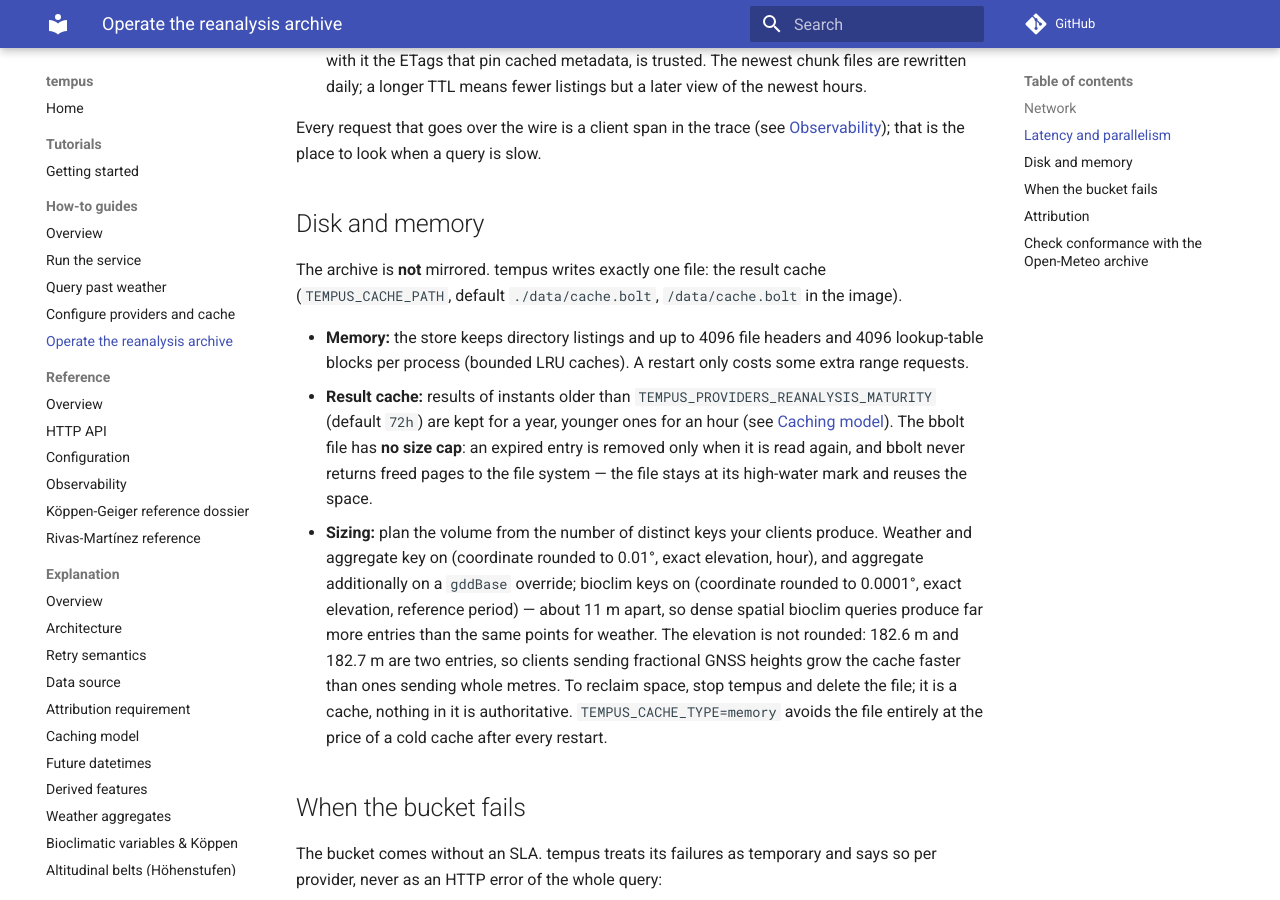
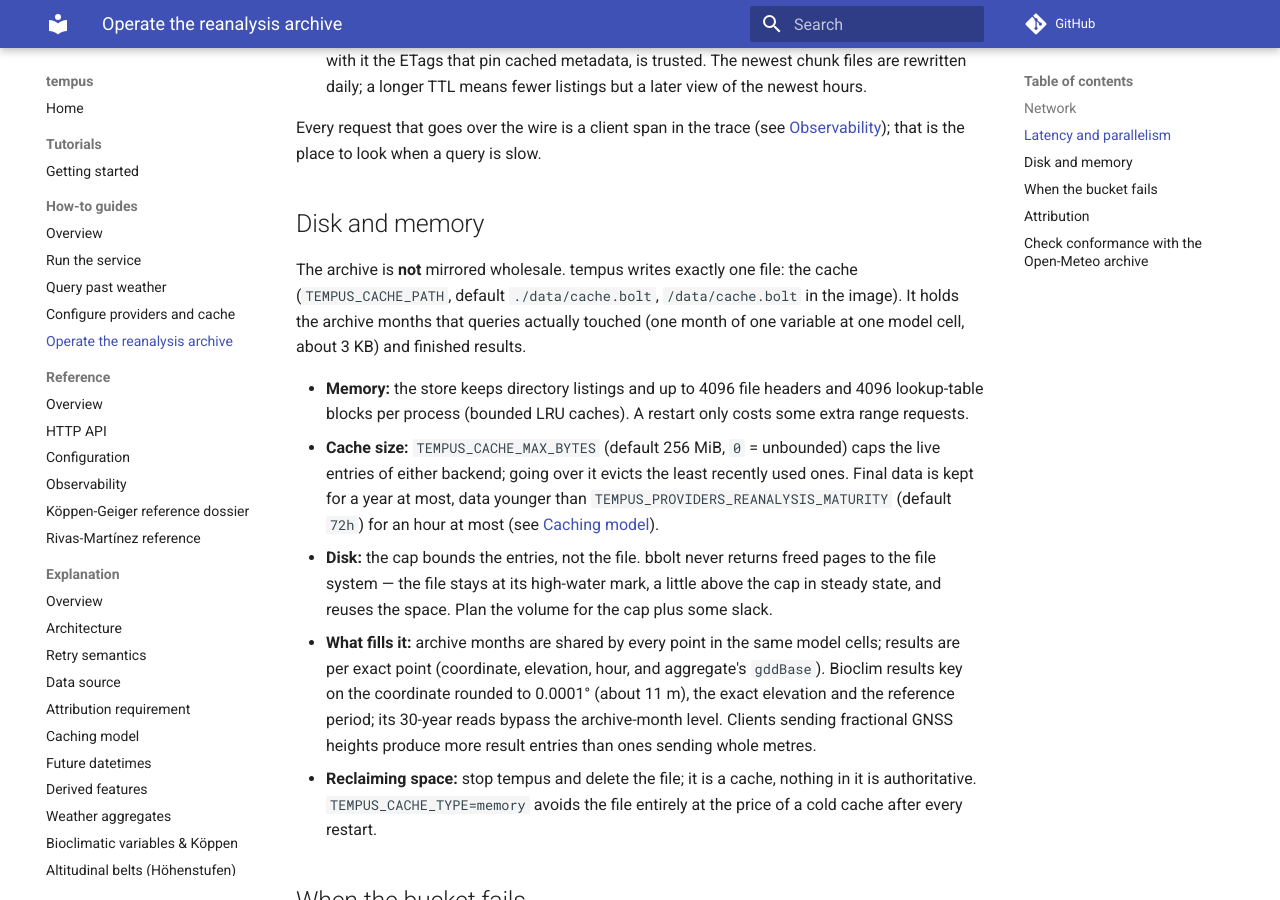
Before and after one commit to jobrunner/tempus, an MkDocs documentation site: the page built from docs/how-to/operate-reanalysis.md, in a window 1280 px wide and 900 px high, scrolled down 1459 px. Built offline with MkDocs 1.6.1 and Material for MkDocs 9.7.7, drawn with Linux system fonts in a browser that asks for light colours; comment, search, counter and statistics services are not loaded.

Commit message:
docs: describe the cache cap and archive-month cache in the operations guide
Claude-Session: https://claude.ai/code/session_015iSEsXQgepnVboSk8mtxVa

```diff
--- a/docs/how-to/operate-reanalysis.md
+++ b/docs/how-to/operate-reanalysis.md
@@ -65,31 +65,32 @@ the place to look when a query is slow.
 
 ## Disk and memory
 
-The archive is **not** mirrored. tempus writes exactly one file: the result
+The archive is **not** mirrored wholesale. tempus writes exactly one file: the
 cache (`TEMPUS_CACHE_PATH`, default `./data/cache.bolt`, `/data/cache.bolt` in
-the image).
+the image). It holds the archive months that queries actually touched (one
+month of one variable at one model cell, about 3 KB) and finished results.
 
 - **Memory:** the store keeps directory listings and up to 4096 file headers
-  and 4096 lookup-table blocks per process (bounded LRU caches). A restart only costs some
-  extra range requests.
-- **Result cache:** results of instants older than
-  `TEMPUS_PROVIDERS_REANALYSIS_MATURITY` (default `72h`) are kept for a year,
-  younger ones for an hour (see [Caching model](../explanation/caching.md)).
-  The bbolt file has **no size cap**: an expired entry is removed only when it
-  is read again, and bbolt never returns freed pages to the file system — the
-  file stays at its high-water mark and reuses the space.
-- **Sizing:** plan the volume from the number of distinct keys your clients
-  produce. Weather and aggregate key on (coordinate rounded to 0.01°, exact
-  elevation, hour), and aggregate additionally on a `gddBase` override;
-  bioclim keys on (coordinate rounded to 0.0001°, exact elevation, reference
-  period) — about 11 m apart, so dense spatial bioclim queries produce far
-  more entries than the same points for weather. The elevation is not
-  rounded: 182.6 m and 182.7 m are two entries, so clients sending
-  fractional GNSS heights grow the cache faster than ones sending whole
-  metres. To
-  reclaim space, stop tempus and delete the file; it is a cache, nothing in it
-  is authoritative. `TEMPUS_CACHE_TYPE=memory` avoids the file entirely at the
-  price of a cold cache after every restart.
+  and 4096 lookup-table blocks per process (bounded LRU caches). A restart only
+  costs some extra range requests.
+- **Cache size:** `TEMPUS_CACHE_MAX_BYTES` (default 256 MiB, `0` = unbounded)
+  caps the live entries of either backend; going over it evicts the least
+  recently used ones. Final data is kept for a year at most, data younger than
+  `TEMPUS_PROVIDERS_REANALYSIS_MATURITY` (default `72h`) for an hour at most
+  (see [Caching model](../explanation/caching.md)).
+- **Disk:** the cap bounds the entries, not the file. bbolt never returns freed
+  pages to the file system — the file stays at its high-water mark, a little
+  above the cap in steady state, and reuses the space. Plan the volume for the
+  cap plus some slack.
+- **What fills it:** archive months are shared by every point in the same
+  model cells; results are per exact point (coordinate, elevation, hour, and
+  aggregate's `gddBase`). Bioclim results key on the coordinate rounded to
+  0.0001° (about 11 m), the exact elevation and the reference period; its
+  30-year reads bypass the archive-month level. Clients sending fractional
+  GNSS heights produce more result entries than ones sending whole metres.
+- **Reclaiming space:** stop tempus and delete the file; it is a cache, nothing
+  in it is authoritative. `TEMPUS_CACHE_TYPE=memory` avoids the file entirely
+  at the price of a cold cache after every restart.
 
 ## When the bucket fails
 
```
